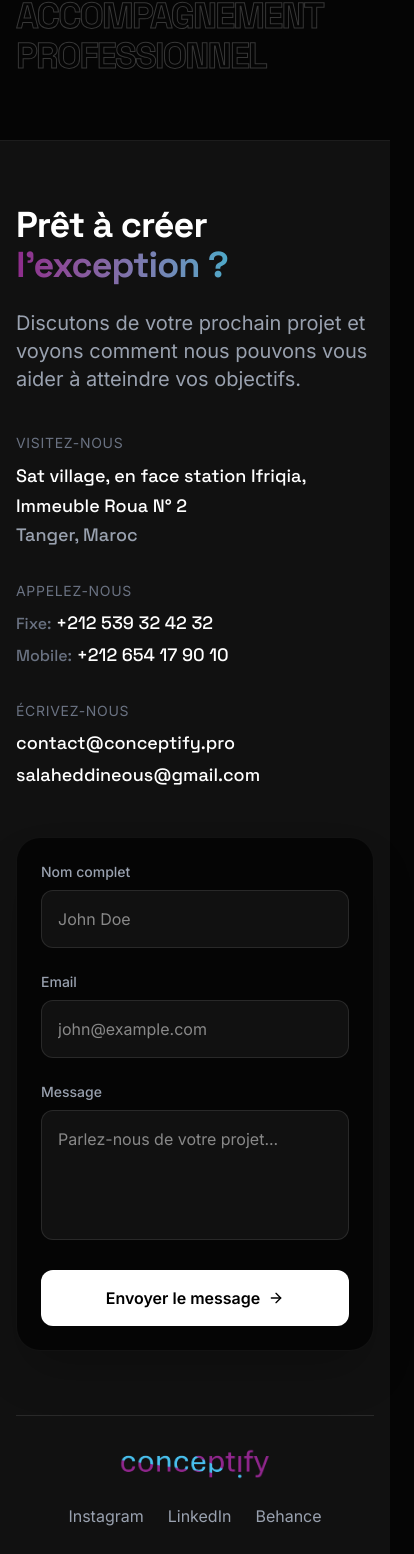
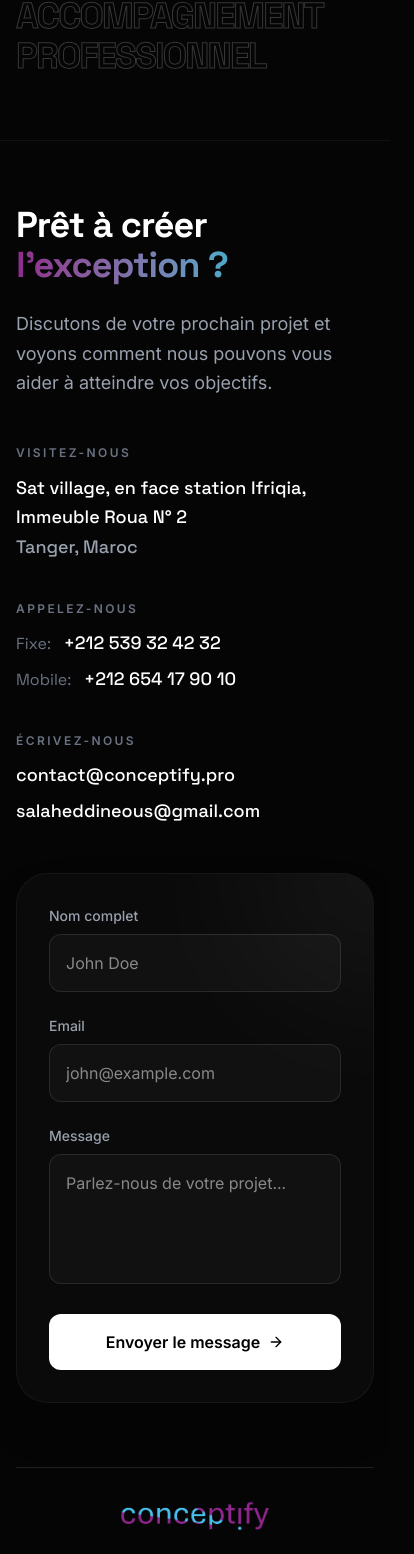
Before and after one commit to elboundati-youssef/frent-end-CONCEPTIFY-v2, a React (Vite) app: page / in a window 390 px wide. Shown: the part 6634-8188 px from the top of the page, 414 px wide, since content can reach past the window. Built offline with nearby package versions, Linux system fonts and the light colour scheme; no server answers.

Commit message:
fix mobile

```diff
--- a/index.html
+++ b/index.html
@@ -1,5 +1,5 @@
 <!doctype html>
-<html lang="fr">
+<html lang="fr" class="overflow-x-hidden">
   <head>
     <meta charset="UTF-8" />
     <meta name="viewport" content="width=device-width, initial-scale=1.0" />
@@ -24,7 +24,7 @@
     <meta name="twitter:image" content="https://conceptify.pro/img/Conceptify_logo-01.png" />
 
   </head>
-  <body>
+  <body class="overflow-x-hidden bg-[#050505] text-white antialiased">
     <div id="root"></div>
     <script type="module" src="/src/main.tsx"></script>
   </body>
--- a/src/components/Footer.tsx
+++ b/src/components/Footer.tsx
@@ -1,87 +1,93 @@
-// --- FICHIER: src/components/Footer.tsx ---
 import React from "react";
 import ContactForm from "./ContactForm";
 import ScrollReveal from "./ScrollReveal";
 
 const Footer = () => {
   return (
-    <footer className="relative bg-surface pt-16 md:pt-32 pb-10 border-t border-white/5" id="contact">
-      <div className="container mx-auto px-4 md:px-6">
+    <footer className="relative bg-[#050505] pt-16 md:pt-32 pb-10 border-t border-white/5 overflow-hidden" id="contact">
+      <div className="container mx-auto px-4 md:px-6 max-w-7xl">
         <div className="grid grid-cols-1 lg:grid-cols-2 gap-12 md:gap-20 mb-16 md:mb-32">
 
           <ScrollReveal>
-            <h2 className="text-4xl md:text-7xl font-bold tracking-tight mb-6">
+            <h2 className="text-4xl md:text-6xl lg:text-7xl font-bold tracking-tight mb-6 text-white">
               Prêt à créer<br />
               <span className="text-transparent bg-clip-text bg-gradient-to-r from-[#8E2A8B] to-[#4DA8C8]">
                 l'exception ?
               </span>
             </h2>
-            <p className="text-xl text-gray-400 mb-10 max-w-md">
+            <p className="text-lg md:text-xl text-gray-400 mb-12 max-w-md leading-relaxed">
               Discutons de votre prochain projet et voyons comment nous pouvons vous aider à atteindre vos objectifs.
             </p>
 
-            {/* BLOC OPTIMISÉ : Le style est défini ICI une seule fois */}
-            <div className="space-y-8 text-lg md:text-xl font-display font-medium text-white">
+            {/* BLOC DES COORDONNÉES */}
+            <div className="flex flex-col space-y-10">
 
-              {/* ADRESSE */}
+              {/* LIGNE 1 : ADRESSE (Prend toute la largeur) */}
               <div>
-                <p className="text-sm text-gray-500 uppercase tracking-wider mb-2 font-sans font-normal">Visitez-nous</p>
-                <p className="leading-relaxed">
+                <p className="text-xs text-gray-500 uppercase tracking-[0.2em] mb-3 font-sans font-bold">Visitez-nous</p>
+                <p className="text-lg md:text-xl font-display font-medium text-white leading-relaxed">
                   Sat village, en face station Ifriqia,<br />
                   Immeuble Roua N° 2<br />
                   <span className="text-gray-400">Tanger, Maroc</span>
                 </p>
               </div>
 
+              {/* LIGNE 2 : TÉLÉPHONE ET EMAIL (Côte à côte sur la même ligne) */}
+              <div className="flex flex-col sm:flex-row gap-10 sm:gap-16">
+
                 {/* TÉLÉPHONE */}
                 <div>
-                <p className="text-sm text-gray-500 uppercase tracking-wider mb-2 font-sans font-normal">Appelez-nous</p>
-                <div className="flex flex-col gap-1">
-                  <a href="tel:+212539324232" className="hover:text-[#0dcaf0] transition-colors">
-                    <span className="text-gray-500 text-base">Fixe:</span> +212 539 32 42 32
+                  <p className="text-xs text-gray-500 uppercase tracking-[0.2em] mb-3 font-sans font-bold">Appelez-nous</p>
+                  <div className="flex flex-col space-y-2">
+                    <a href="tel:+212539324232" className="text-lg md:text-xl font-display font-medium text-white hover:text-[#4DA8C8] transition-colors">
+                      <span className="text-gray-500 text-base mr-2 font-normal">Fixe:</span> +212 539 32 42 32
                     </a>
-                  <a href="tel:+212654179010" className="hover:text-[#0dcaf0] transition-colors">
-                    <span className="text-gray-500 text-base">Mobile:</span> +212 654 17 90 10
+                    <a href="tel:+212654179010" className="text-lg md:text-xl font-display font-medium text-white hover:text-[#4DA8C8] transition-colors">
+                      <span className="text-gray-500 text-base mr-2 font-normal">Mobile:</span> +212 654 17 90 10
                     </a>
                   </div>
                 </div>
 
                 {/* EMAIL */}
                 <div>
-                <p className="text-sm text-gray-500 uppercase tracking-wider mb-2 font-sans font-normal">Écrivez-nous</p>
-                <div className="flex flex-col gap-1">
-                  <a href="mailto:contact@conceptify.pro" className="hover:text-[#0dcaf0] transition-colors break-all">
+                  <p className="text-xs text-gray-500 uppercase tracking-[0.2em] mb-3 font-sans font-bold">Écrivez-nous</p>
+                  <div className="flex flex-col space-y-2">
+                    <a href="mailto:contact@conceptify.pro" className="text-lg md:text-xl font-display font-medium text-white hover:text-[#8E2A8B] transition-colors">
                       contact@conceptify.pro
                     </a>
-                  <a href="mailto:salaheddineous@gmail.com" className="hover:text-[#0dcaf0] transition-colors break-all">
+                    <a href="mailto:salaheddineous@gmail.com" className="text-lg md:text-xl font-display font-medium text-white hover:text-[#8E2A8B] transition-colors">
                       salaheddineous@gmail.com
                     </a>
                   </div>
                 </div>
 
               </div>
+
+            </div>
           </ScrollReveal>
 
+          {/* FORMULAIRE DE CONTACT (Colonne droite) */}
           <ScrollReveal delay={0.2}>
-            <div className="bg-bg p-6 md:p-12 rounded-3xl border border-white/5 shadow-2xl">
+            <div className="bg-[#0a0a0a] p-8 md:p-12 rounded-[2rem] border border-white/5 shadow-2xl relative overflow-hidden">
+              <div className="absolute top-0 right-0 w-64 h-64 bg-white/5 rounded-full blur-[80px] pointer-events-none -translate-y-1/2 translate-x-1/2"></div>
               <ContactForm />
             </div>
           </ScrollReveal>
 
         </div>
 
-        {/* BOTTOM FOOTER OPTIMISÉ */}
+        {/* LIGNE DU BAS (BOTTOM FOOTER) */}
         <ScrollReveal delay={0.4}>
           <div className="flex flex-col md:flex-row justify-between items-center pt-8 border-t border-white/10 gap-6">
             <img src="/img/Conceptify_logo-01.png" alt="Conceptify Logo" className="h-8 md:h-10 w-auto object-contain" />
 
-            <div className="flex gap-6 text-gray-400">
-              <a href="https://www.instagram.com/conceptify.pro/" className="hover:text-white transition-colors">Instagram</a>
-              <a href="https://www.linkedin.com/company/conceptify-pro/" className="hover:text-white transition-colors">LinkedIn</a>
+            <div className="flex gap-6 text-sm font-medium tracking-wide text-gray-400 uppercase">
+              <a href="https://www.instagram.com/conceptify.pro/" target="_blank" rel="noreferrer" className="hover:text-white transition-colors">Instagram</a>
+              <a href="https://www.linkedin.com/company/conceptify-pro/" target="_blank" rel="noreferrer" className="hover:text-white transition-colors">LinkedIn</a>
               <a href="#" className="hover:text-white transition-colors">Behance</a>
             </div>
 
-            <div className="text-sm text-gray-600">
+            <div className="text-xs text-gray-600 font-medium">
               © {new Date().getFullYear()} Conceptify. Tous droits réservés.
             </div>
           </div>
--- a/src/index.css
+++ b/src/index.css
@@ -10,6 +10,14 @@
   --color-surface-hover: #1a1a1a;
   --color-accent: #6f42c1;
   --color-secondary: #0dcaf0;
+}
+
+/* ========================================== */
+/* BOUCLIER ANTI-DÉBORDEMENT MOBILE           */
+/* ========================================== */
+html, body, #root {
+  max-width: 100vw;
+  overflow-x: hidden;
 }
 
 html {
```
Lines whose indentation alone changed are shown as unchanged.
